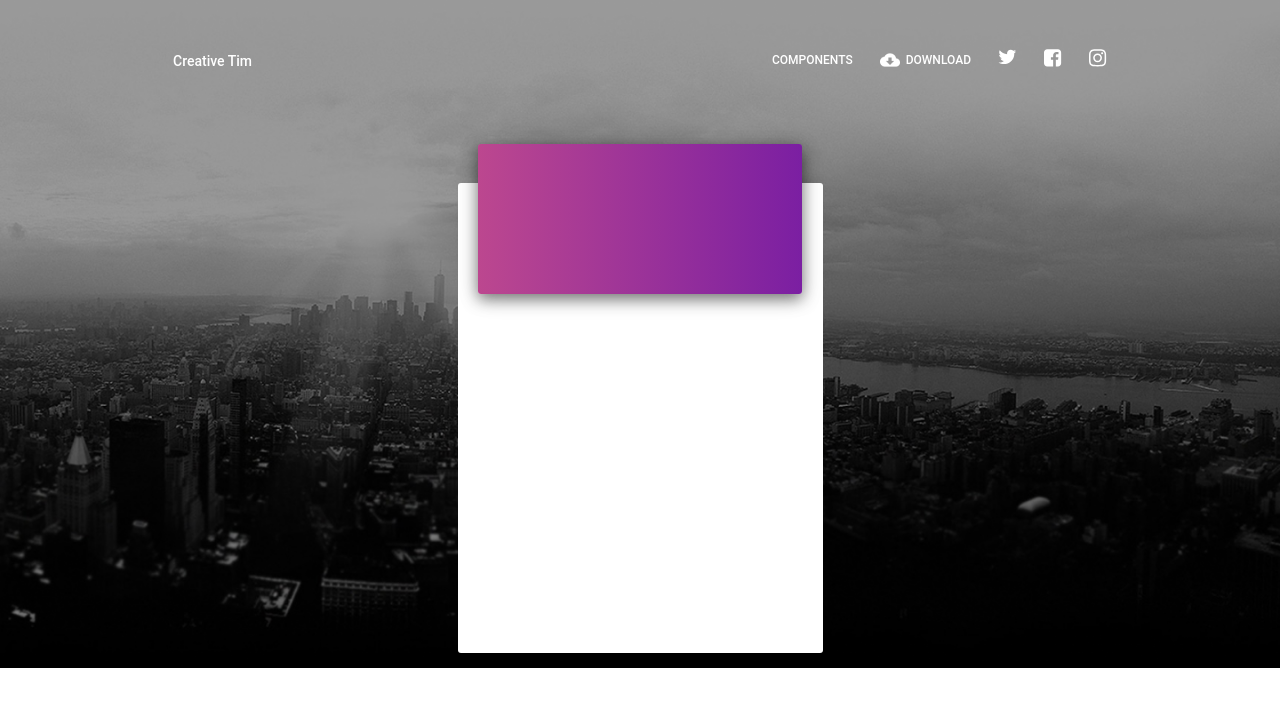
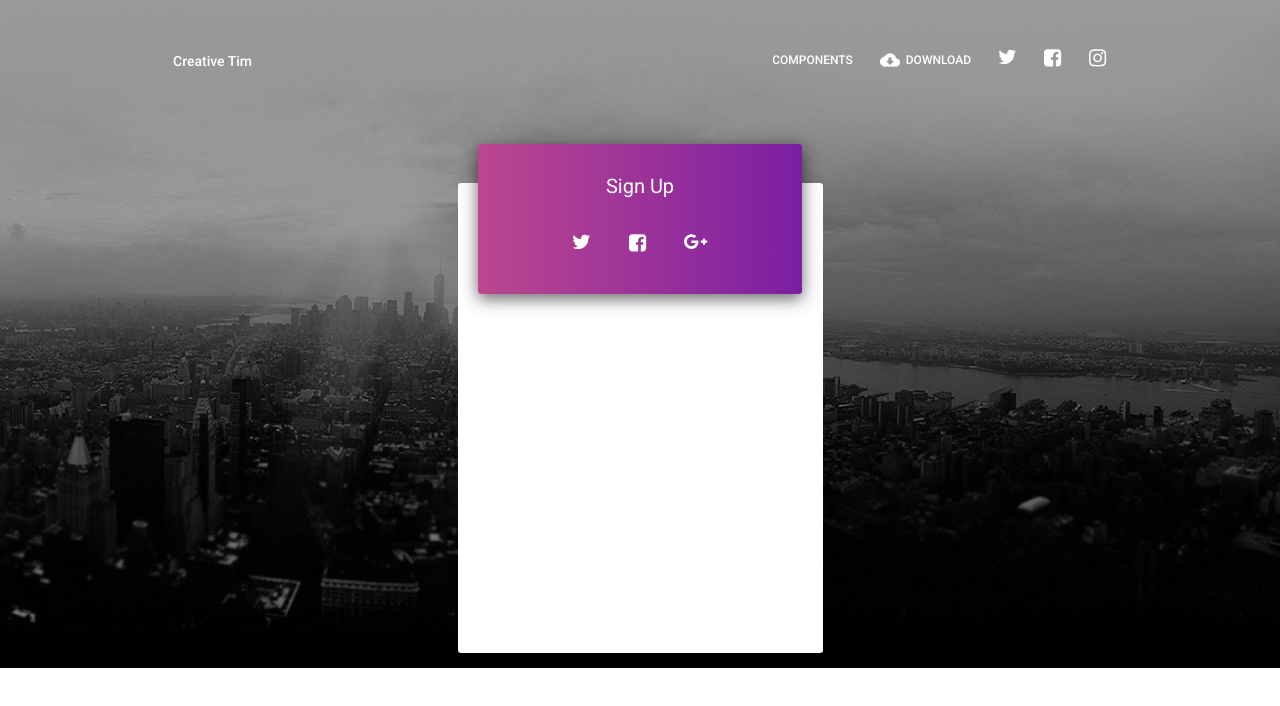
Before and after one commit to Brodorovna/Landing_Page, a plain HTML site: page index.html in a window 1280 px wide. Drawn offline with Linux system fonts and the light colour scheme.

Commit message:
plus gradient-block content

```diff
--- a/index.html
+++ b/index.html
@@ -4,6 +4,8 @@
     <meta charset="UTF-8">
     <meta name="viewport" content="width=device-width, initial-scale=1.0">
     <link rel="stylesheet" href="style.css" />
+    <link rel="preconnect" href="https://fonts.gstatic.com">
+<link href="https://fonts.googleapis.com/css2?family=Roboto:wght@300;400;500;700&display=swap" rel="stylesheet">
     <title>Document</title>
 </head>
 <body>
@@ -35,7 +37,23 @@
 <main>
     <div class="white-block">
         <div class="gradient-block">
-
+            <h4>Sign Up</h4>
+            <span class="social-icons">
+                <a href="#page">
+                    <svg width="19" height="15" viewBox="0 0 19 15" fill="none" xmlns="http://www.w3.org/2000/svg">
+                        <path d="M18.0804 2.41071C17.5818 3.13988 16.9792 3.76116 16.2723 4.27455C16.2798 4.37872 16.2835 4.53497 16.2835 4.7433C16.2835 5.71057 16.1421 6.67783 15.8594 7.64509C15.5766 8.60491 15.1451 9.52753 14.5647 10.4129C13.9918 11.2984 13.3073 12.0833 12.5112 12.7679C11.715 13.4449 10.7552 13.9881 9.6317 14.3973C8.50818 14.7991 7.30655 15 6.02679 15C4.01042 15 2.16518 14.4606 0.491071 13.3817C0.751488 13.4115 1.04167 13.4263 1.36161 13.4263C3.03571 13.4263 4.52753 12.9129 5.83705 11.8862C5.0558 11.8713 4.3564 11.6332 3.73884 11.1719C3.12128 10.7031 2.69717 10.1079 2.46652 9.38616C2.71205 9.42336 2.93899 9.44196 3.14732 9.44196C3.46726 9.44196 3.78348 9.40104 4.09598 9.3192C3.26265 9.14807 2.57068 8.73512 2.02009 8.08036C1.47693 7.41815 1.20536 6.65179 1.20536 5.78125V5.73661C1.71131 6.01935 2.25446 6.17188 2.83482 6.1942C2.34375 5.86682 1.95312 5.43899 1.66295 4.91071C1.37277 4.38244 1.22768 3.80952 1.22768 3.19196C1.22768 2.5372 1.39137 1.9308 1.71875 1.37277C2.61905 2.4814 3.7128 3.37054 5 4.04018C6.29464 4.70238 7.67857 5.07068 9.15179 5.14509C9.09226 4.86235 9.0625 4.58705 9.0625 4.3192C9.0625 3.32217 9.4122 2.47396 10.1116 1.77455C10.8185 1.06771 11.6704 0.714285 12.6674 0.714285C13.7091 0.714285 14.5871 1.09375 15.3013 1.85268C16.1124 1.69643 16.875 1.40625 17.5893 0.982143C17.314 1.8378 16.7857 2.5 16.0045 2.96875C16.6964 2.89435 17.3884 2.70833 18.0804 2.41071Z" fill="white"/>
+                        </svg>
+                </a>
+                <a href="#">
+                    <svg width="18" height="18" viewBox="0 0 18 18" fill="none" xmlns="http://www.w3.org/2000/svg">
+                        <path d="M13.9286 0.285713H3.21429C1.43973 0.285713 0 1.72545 0 3.5V14.2143C0 15.9888 1.43973 17.4286 3.21429 17.4286H9.15179V10.7879H6.91964V8.19866H9.15179V6.29018C9.15179 4.08036 10.5134 2.875 12.4888 2.875C13.4263 2.875 14.2411 2.94196 14.4754 2.97545V5.28571L13.1138 5.29688C12.0312 5.29688 11.8304 5.79911 11.8304 6.54687V8.19866H14.3862L14.0513 10.7879H11.8304V17.4286H13.9286C15.7031 17.4286 17.1429 15.9888 17.1429 14.2143V3.5C17.1429 1.72545 15.7031 0.285713 13.9286 0.285713Z" fill="white"/>
+                        </svg>
+                </a>
+                <a href="#"><svg width="24" height="15" viewBox="0 0 24 15" fill="none" xmlns="http://www.w3.org/2000/svg">
+                    <path d="M14.4342 7.74219C14.4342 7.26004 14.3839 6.88839 14.3136 6.51674H7.36272V9.04799H11.5413C11.3705 10.1228 10.2757 12.2221 7.36272 12.2221C4.85156 12.2221 2.80246 10.1429 2.80246 7.57143C2.80246 5 4.85156 2.92076 7.36272 2.92076C8.79911 2.92076 9.75335 3.53348 10.2958 4.0558L12.2946 2.13728C11.0089 0.931919 9.35156 0.208705 7.36272 0.208705C3.29464 0.208705 0 3.50335 0 7.57143C0 11.6395 3.29464 14.9342 7.36272 14.9342C11.6116 14.9342 14.4342 11.9509 14.4342 7.74219ZM23.1429 6.51674H21.0435V4.41741H18.9342V6.51674H16.8348V8.62612H18.9342V10.7254H21.0435V8.62612H23.1429V6.51674Z" fill="white"/>
+                    </svg>
+                    </a>
+            </span>
         </div>
     </div>
 </main>
--- a/style.css
+++ b/style.css
@@ -50,12 +50,31 @@ body{
   }
 
   .gradient-block {
+    box-sizing: border-box;
     width: 324px;
     height: 150px;
     background: linear-gradient(90deg, #BC478F 0%, #7B1FA2 100%);
     box-shadow: 0px 5px 15px rgba(0, 0, 0, 0.5), 0px 4px 25px rgba(0, 0, 0, 0.12);
     border-radius: 3px;
     margin: auto;
+    padding-top: 31px;
     position: relative;
     top: -39px;
   }
+
+  h4 {
+    margin: 0;
+    text-align:center;
+    font-family: Roboto;
+font-style: normal;
+font-weight: normal;
+font-size: 20px;
+line-height: 23px;
+color: #FFFFFF;
+  }
+
+  .social-icons{
+    display: flex;
+    justify-content: space-between;
+    padding: 36px 94px 38px 94px;
+  }
```
